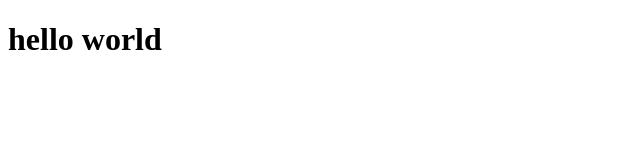
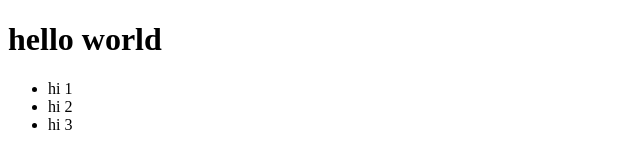
Before and after one commit to MThais-123/DoAnWeb, a plain HTML site: page index.html in a window 1280 px wide. Shown: the full height of the page, 0-640 px from the left. Drawn offline with Linux system fonts and the light colour scheme.

Commit message:
2nd commit

```diff
--- a/index.html
+++ b/index.html
@@ -1,11 +1,16 @@
 <!DOCTYPE html>
 <html lang="vi">
-<head>
-    <meta charset="UTF-8">
-    <meta name="viewport" content="width=device-width, initial-scale=1.0">
+  <head>
+    <meta charset="UTF-8" />
+    <meta name="viewport" content="width=device-width, initial-scale=1.0" />
     <title>DuAn</title>
-</head>
-<body>
+  </head>
+  <body>
     <h1>hello world</h1>
-</body>
+    <ul>
+      <li>hi 1</li>
+      <li>hi 2</li>
+      <li>hi 3</li>
+    </ul>
+  </body>
 </html>
```
